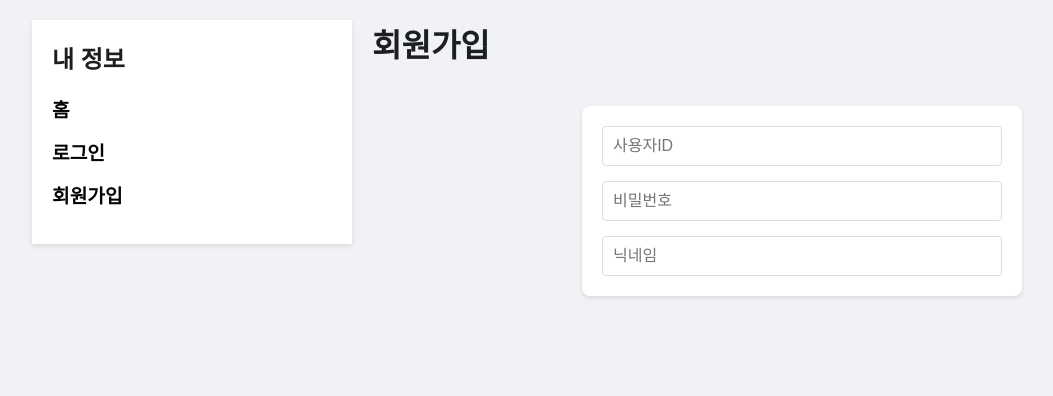
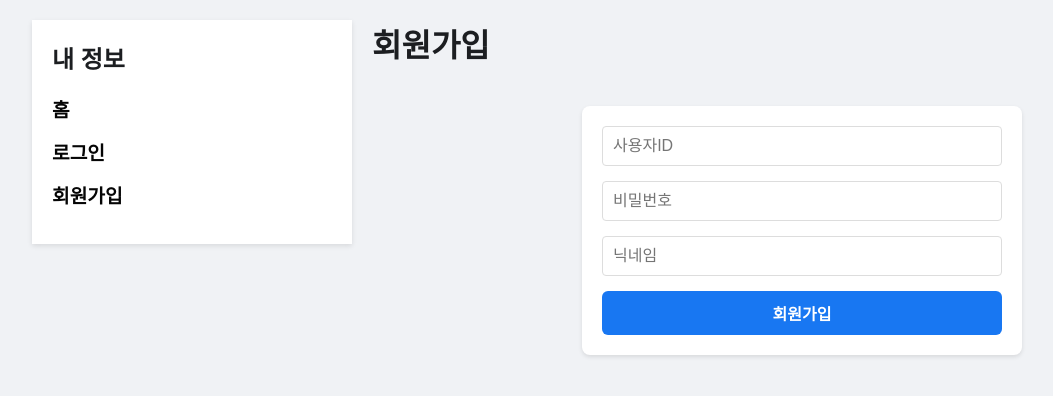
Before and after one commit to littleattok/post, a React (Create React App) app in the folder src/main/frontend/: page /signup in a window 1280 px wide. Shown: the top 396 px of the page, without its empty margins (8-1061 px from the left). Built offline with nearby package versions, Linux system fonts and the light colour scheme.

Commit message:
버튼 추가

```diff
--- a/src/main/frontend/src/pages/SignUpPage.js
+++ b/src/main/frontend/src/pages/SignUpPage.js
@@ -61,6 +61,7 @@ function SignUpPage(){
                 <Input type = "text" name= "username" value={formData.username} onChange={handleChange} placeholder = "사용자ID" required/>
                 <Input type = "password" name= "password" value={formData.password} onChange={handleChange} placeholder = "비밀번호" required/>
                 <Input type = "text" name= "nickname" value={formData.nickname} onChange={handleChange} placeholder = "닉네임" required/>
+                <button type="submit">회원가입</button>
             </FormContainer>
         </div>
     )
```
